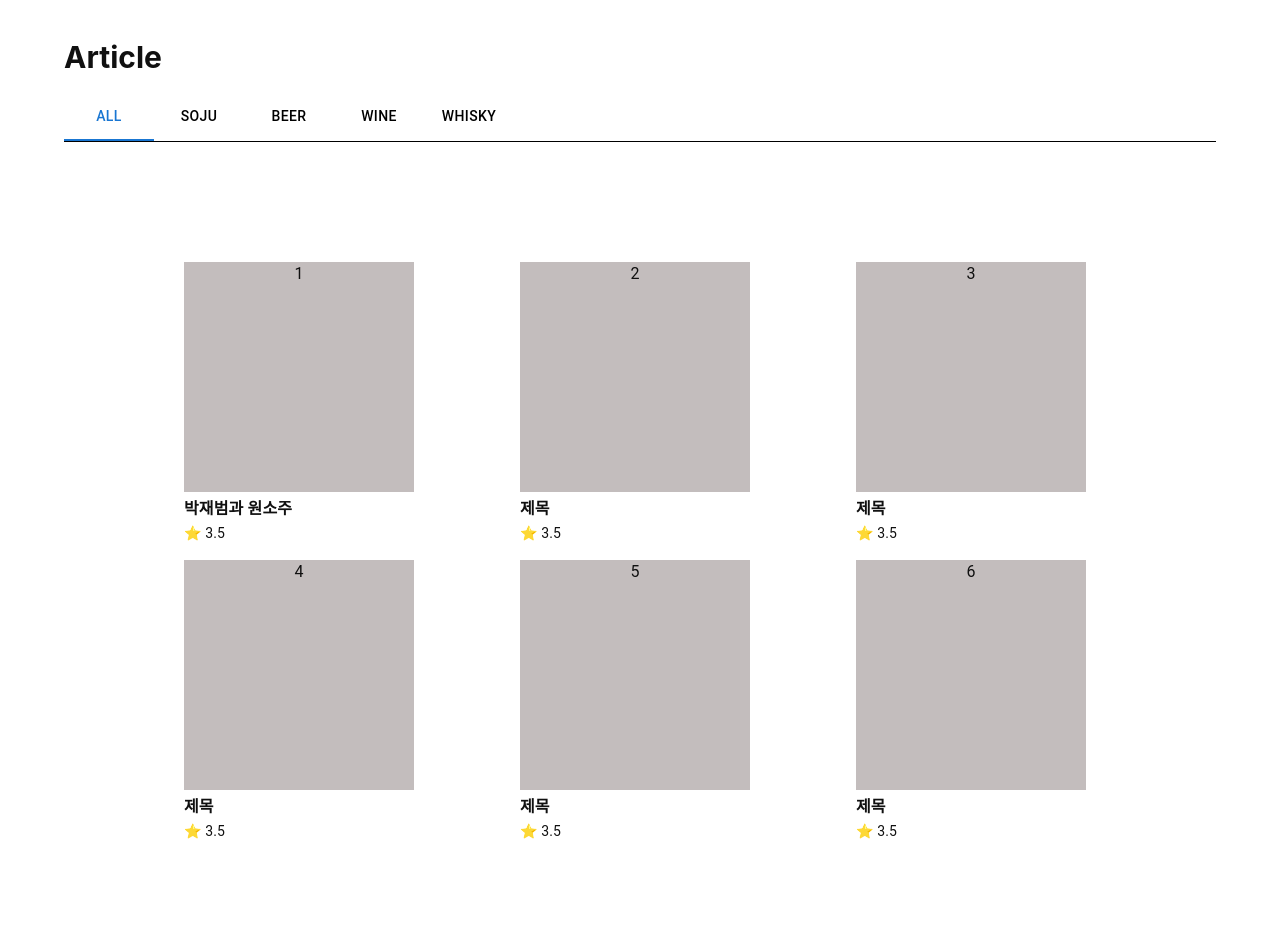
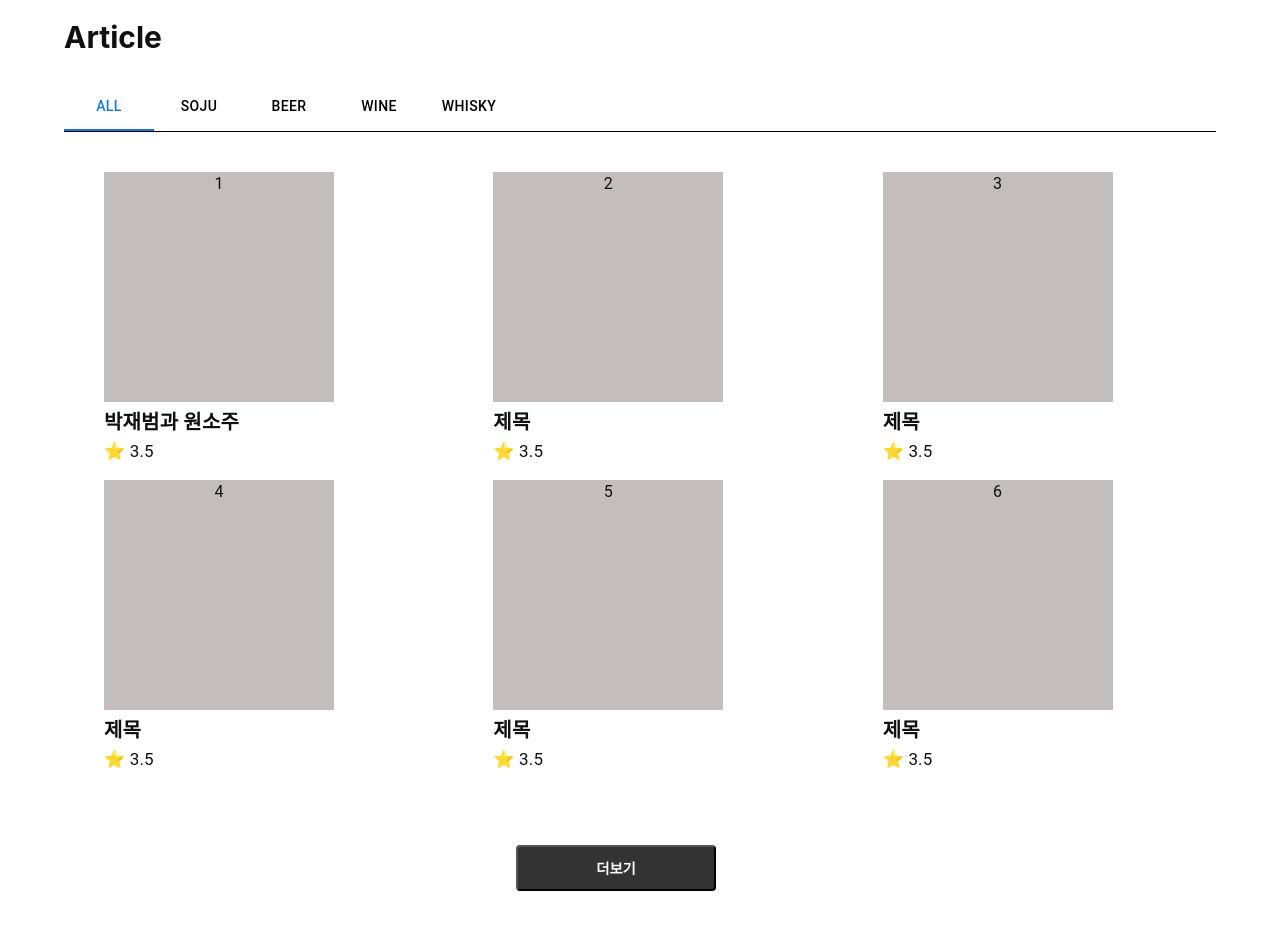
Before and after one commit to 5zzolago/Soolung-project, a React (Create React App) app: page / in a window 1280 px wide. Shown: the part 180-1132 px from the top of the page. Built offline with nearby package versions, Linux system fonts and the light colour scheme.

Commit message:
feat. 아티클 더보기 버튼 추가

```diff
--- a/src/components/article/ArticleItem.jsx
+++ b/src/components/article/ArticleItem.jsx
@@ -1,25 +1,30 @@
 import Grid from "@mui/system/Unstable_Grid";
 import styled from "@mui/system/styled";
+import { padding } from '@mui/system';
 
 const Item = styled("div")(({ theme }) => ({
   backgroundColor: "#c3bdbd",
   width: "230px",
   height: "230px",
   textAlign: "center",
+  margin: '0',
+  padding: '0'
 }));
 
-const StyledTitle = styled("p")(({ theme }) => ({
+const StyledTitle = styled("div")(({ theme }) => ({
+  fontSize: "20px",
   fontWeight: "bold",
   marginTop: "5px",
 }));
 
-const StyledStar = styled("p")(({ theme }) => ({
-  fontSize: "14px",
+const StyledStar = styled("div")(({ theme }) => ({
+  fontSize: "17px",
   marginTop: "2px",
 }));
 
 function GridView() {
   return (
+    <div>
       <Grid columns={3} rowSpacing={2} container spacing={12}>
         <Grid xs={1}>
           <Item>1</Item>
@@ -52,6 +57,7 @@ function GridView() {
           <StyledStar>⭐️ 3.5</StyledStar>
         </Grid>
       </Grid>
+    </div>
   );
 }
 
--- a/src/components/article/ArticleList.jsx
+++ b/src/components/article/ArticleList.jsx
@@ -4,23 +4,30 @@ import Tabs from "@mui/material/Tabs";
 import Tab from "@mui/material/Tab";
 import Typography from "@mui/material/Typography";
 import Box from "@mui/material/Box";
-import Grid from "@mui/system/Unstable_Grid";
-import styled from "@mui/system/styled";
 import GridView from "./ArticleItem";
-import Button from '../button/Button';
+import Button from "../button/Button";
+import { useLocation } from "react-router-dom";
+import styled from "styled-components";
 
-const StyledH4 = styled("div")(({ them }) => ({
-  fontSize: "30px",
-  fontWeight: "bolder",
-  margin: "100px 0 10px 0",
-}));
+const StyledH4 = styled.div`
+  font-size: 30px;
+  font-weight: bolder;
+  margin: 80px 0 20px;
+`;
 
-const Item = styled("div")(({ theme }) => ({
-  backgroundColor: "#c3bdbd",
-  width: "230px",
-  height: "230px",
-  textAlign: "center",
-}));
+const ButtonWrap = styled.div`
+  display: flex;
+  justify-content: ${(props) =>
+    props.page === "article" ? "center" : "flex-end"};
+  align-items: center;
+  margin: 2rem 0 7rem;
+  padding-right: ${(props) => (props.page === "article" ? "3rem" : "")};
+`;
+
+const Wrap = styled.div`
+  display: flex;
+  justify-content: center;
+`;
 
 function TabPanel(props) {
   const { children, value, index, ...other } = props;
@@ -34,7 +41,7 @@ function TabPanel(props) {
       {...other}
     >
       {value === index && (
-        <Box sx={{ p: 15 }}>
+        <Box sx={{ p: 15, margin: 0, padding: 5 }}>
           <Typography>{children}</Typography>
         </Box>
       )}
@@ -56,6 +63,8 @@ function a11yProps(index) {
 }
 
 export default function BasicTabs() {
+  const location = useLocation();
+  const currentLocation = location.pathname.slice(1);
   const [value, setValue] = React.useState(0);
 
   const handleChange = (event, newValue) => {
@@ -63,6 +72,7 @@ export default function BasicTabs() {
   };
 
   return (
+    <Wrap>
       <Box sx={{ width: "100%" }}>
         <StyledH4>Article</StyledH4>
         <Box sx={{ borderBottom: 1, borderColor: "black" }}>
@@ -95,24 +105,12 @@ export default function BasicTabs() {
           <GridView />
         </TabPanel>
 
-
+        <ButtonWrap page={"article"}>
+          {currentLocation === "" ? (
+            <Button size={"primary"} type={"article"} text={"더보기"} />
+          ) : null}
+        </ButtonWrap>
       </Box>
+    </Wrap>
   );
 }
-
-<Box sx={{ flexGrow: 1 }}>
-  <Grid container spacing={2}>
-    <Grid xs={8}>
-      <Item>xs=8</Item>
-    </Grid>
-    <Grid xs={4}>
-      <Item>xs=4</Item>
-    </Grid>
-    <Grid xs={4}>
-      <Item>xs=4</Item>
-    </Grid>
-    <Grid xs={8}>
-      <Item>xs=8</Item>
-    </Grid>
-  </Grid>
-</Box>;
--- a/src/components/button/Button.jsx
+++ b/src/components/button/Button.jsx
@@ -6,6 +6,10 @@ const Button = ({ type, text, size, handler }) => {
 
   const handleGoToBoard = () => {
     navigate("/board");
+  };
+
+  const handleGoToArticle = () => {
+    navigate("/article");
   };
 
   const handleGoToEditor = () => {
@@ -19,6 +23,9 @@ const Button = ({ type, text, size, handler }) => {
 
       case "editor":
         return handleGoToEditor();
+
+      case "article":
+        return handleGoToArticle();
 
       default:
         break;
--- a/src/pages/MainPage.jsx
+++ b/src/pages/MainPage.jsx
@@ -1,7 +1,7 @@
 import React from "react";
 import BoardList from "../components/board/BoardList";
 import Banner from "../components/main/Banner";
-import ArticleList from '../components/article/ArticleList'
+import ArticleList from "../components/article/ArticleList";
 
 const MainPage = () => {
   return (
```
Also changed, not shown: 1 other file (tests, documents, lock files or other folders). Lines whose indentation alone changed are shown as unchanged.
